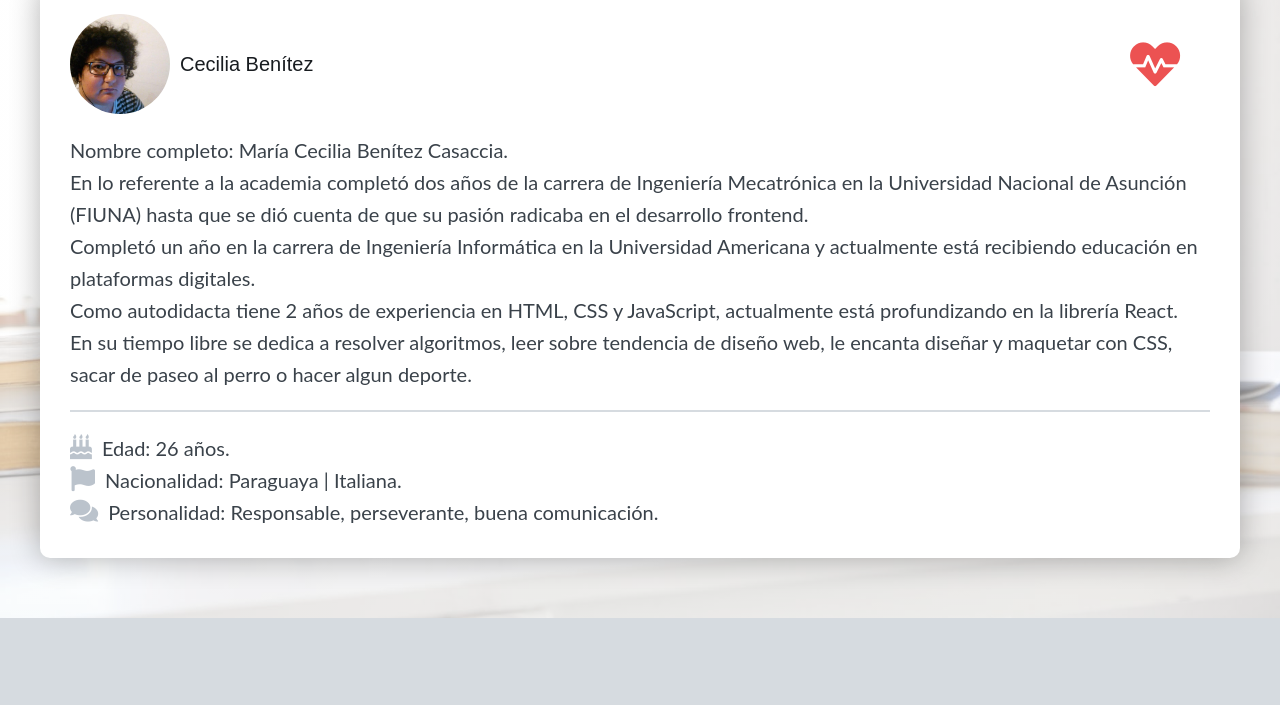
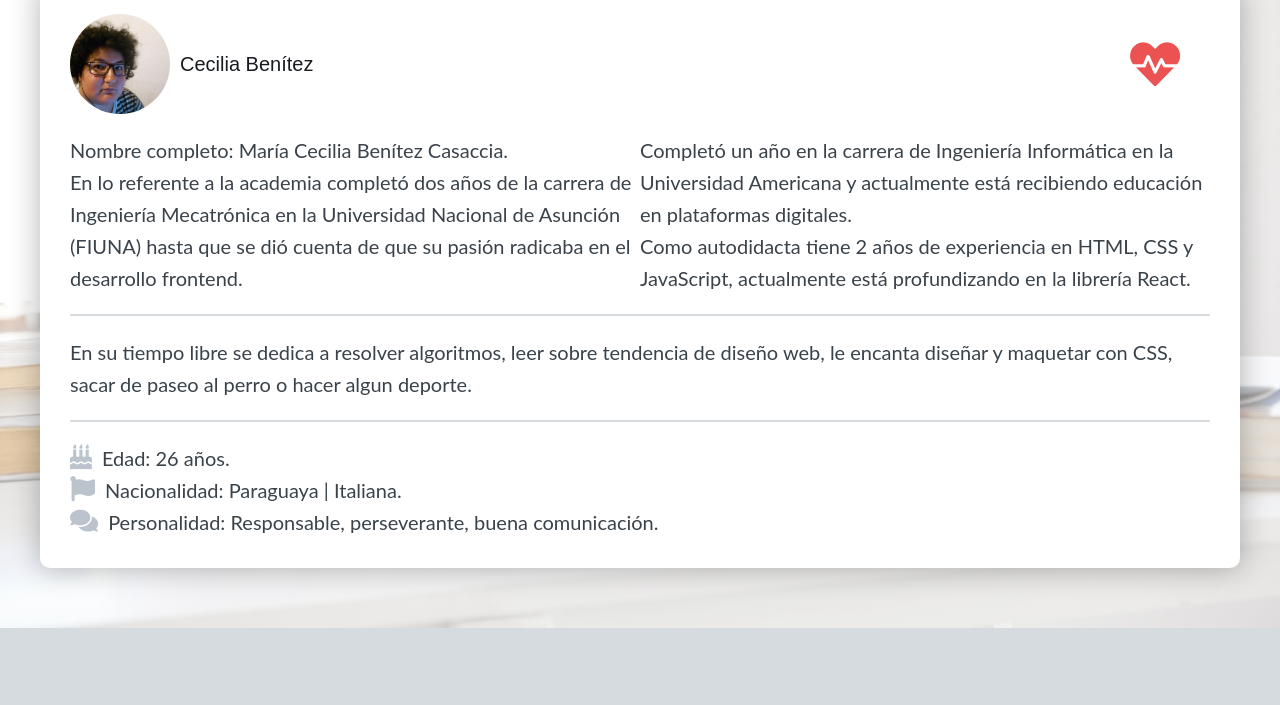
Before and after one commit to Ceci007/Portfolio, a plain HTML site: page index.html in a window 1280 px wide. Shown: the part 1000-1705 px from the top of the page. Drawn offline with Linux system fonts and the light colour scheme; a web font is replaced by a local one.

Commit message:
about me changed

```diff
--- a/index.html
+++ b/index.html
@@ -113,6 +113,8 @@
               Cecilia Benítez
               <i class="fas fa-heartbeat"></i>
             </div>
+            <div class="sobre-mi__boxes">
+                <div class="sobre-mi__box">
                     <p>
                         Nombre completo: María Cecilia Benítez Casaccia.
                       </p>
@@ -121,6 +123,8 @@
                           Mecatrónica en la Universidad Nacional de Asunción (FIUNA) hasta que se dió
                           cuenta de que su pasión radicaba en el desarrollo frontend.
                       </p>
+                </div>
+                <div class="sobre-mi__box">
                     <p>
                         Completó un año en la carrera de Ingeniería Informática en la Universidad
                         Americana y actualmente está recibiendo educación en plataformas digitales.
@@ -129,6 +133,9 @@
                         Como autodidacta tiene 2 años de experiencia en HTML, CSS y JavaScript,
                         actualmente está profundizando en la librería React.
                     </p>
+                </div>
+            </div>
+            <div class="horizontal-line">&nbsp;</div>
             <p>
                 En su tiempo libre se dedica a resolver algoritmos, leer sobre tendencia de diseño web,
                 le encanta diseñar y maquetar con CSS, sacar de paseo al perro o hacer algun deporte.
--- a/style.css
+++ b/style.css
@@ -531,6 +531,16 @@ body {
   box-shadow: 0 0 3rem rgba(0, 0, 0, 0.3);
 }
 
+@media only screen and (min-width: 56.25em) /* 900px */ {
+  .sobre-mi__boxes {
+    display: flex;
+    justify-content: space-between;
+  }
+  .sobre-mi__box {
+    width: 90%;
+  }
+}
+
 .sobre-mi__card p {
   color: var(--grey-dark-4);
 }
```
Also changed, not shown: english.html (+7 -0 lines). Lines whose indentation alone changed are shown as unchanged.
